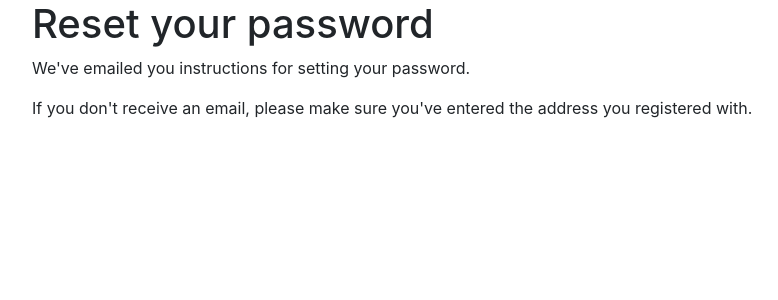
After one commit to SheraramPrajapat1998/e-commerce_assignment, a Django app: page /account/password_reset/done/ in a window 1280 px wide. The commit adds this page. Shown: the top 300 px of the page, without its empty margins (53-831 px from the left). Run offline with Django 3.2, Linux system fonts and the light colour scheme.

Commit message:
password reset added using email

```diff
--- a/src/account/templates/registration/login.html
+++ b/src/account/templates/registration/login.html
@@ -18,5 +18,6 @@
       <input type="hidden" name="next" value="={{ next }}">
       <input type="submit" value="Log-in" class="btn btn-secondary">
     </form>
+    <p><a href="{% url 'password_reset' %}">Forgotten your password?</a></ p>
   </div>
 {% endblock content %}
--- /dev/null
+++ b/src/account/templates/registration/password_reset_done.html
@@ -0,0 +1,10 @@
+{% extends "base.html" %}
+
+{% block title %}Reset your password{% endblock %}
+
+{% block content %}
+  <h1>Reset your password</h1>
+  <p>We've emailed you instructions for setting your password.</p>
+  <p>If you don't receive an email, please make sure you've entered
+    the address you registered with.</p>
+{% endblock %}
--- /dev/null
+++ b/src/account/templates/registration/password_reset_email.html
@@ -0,0 +1,4 @@
+Someone asked for password reset for email {{ email }}. Follow the
+link below:
+{{ protocol }}://{{ domain }}{% url "password_reset_confirm" uidb64=uid token=token %}
+Your username, in case you've forgotten: {{ user.get_username }}
--- a/src/account/urls.py
+++ b/src/account/urls.py
@@ -14,4 +14,9 @@ urlpatterns = [
   path('password_change/', auth_views.PasswordChangeView.as_view(), name='password_change'),
   path('password_change/done/', auth_views.PasswordChangeDoneView.as_view(), name='password_change_done'),
 
+  # reset password urls
+  path('password_reset/', auth_views.PasswordResetView.as_view(), name='password_reset'),
+  path('password_reset/done/', auth_views.PasswordResetDoneView.as_view(), name='password_reset_done'),
+  path('reset/<uidb64>/<token>/', auth_views.PasswordResetConfirmView.as_view(), name='password_reset_confirm'),
+  path('reset/done/', auth_views.PasswordResetCompleteView.as_view(), name='password_reset_complete'),
 ]
```
Also changed, not shown: src/account/templates/registration/password_reset_ confirm.html (added, +19 -0 lines), src/account/templates/registration/password_reset_complete.html (added, +9 -0 lines), src/account/templates/registration/password_reset_form.html (added, +16 -0 lines), src/ecommerce/settings.py (+8 -0 lines).
